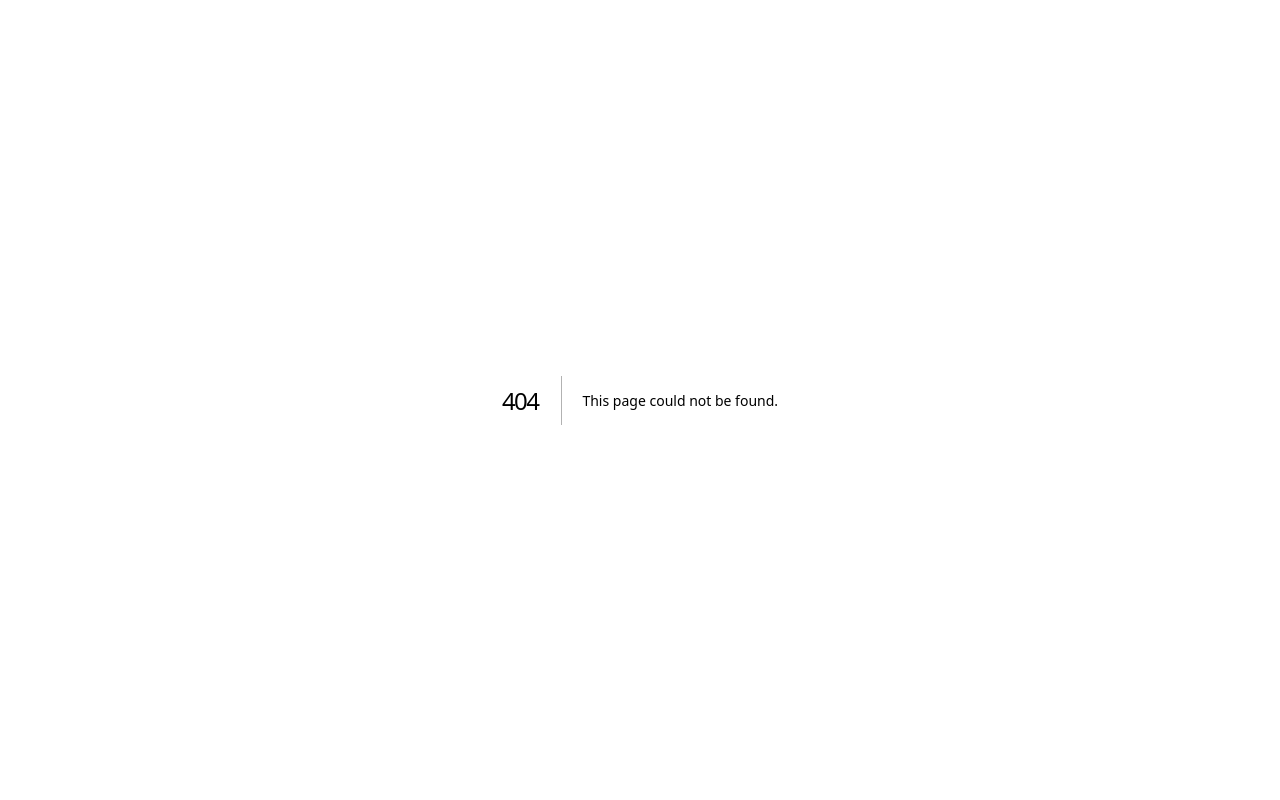
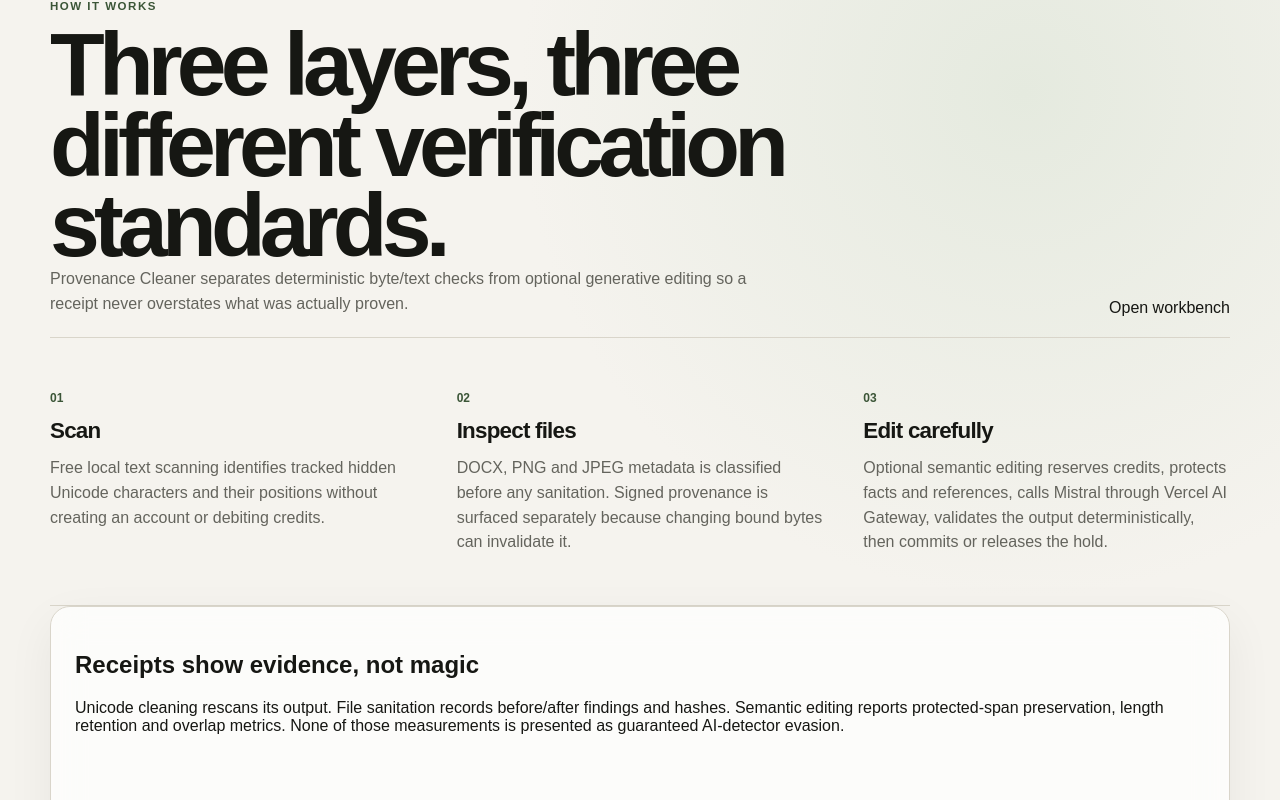
Before and after one commit to rrahul0904/provenance-cleaner, a Next.js app: page /how-it-works in a window 1280 px wide. Before the commit this address had no page. Shown: the top 800 px of the page. Built offline with nearby package versions, Linux system fonts and the light colour scheme.

Commit message:
feat: add original how-it-works page

```diff
--- /dev/null
+++ b/src/app/how-it-works/page.tsx
@@ -0,0 +1,3 @@
+export default function HowItWorksPage() {
+  return <main className="shell"><header className="section-heading"><div><p className="eyebrow">How it works</p><h1>Three layers, three different verification standards.</h1><p>Provenance Cleaner separates deterministic byte/text checks from optional generative editing so a receipt never overstates what was actually proven.</p></div><a href="/">Open workbench</a></header><section className="principles"><div><span>01</span><h3>Scan</h3><p>Free local text scanning identifies tracked hidden Unicode characters and their positions without creating an account or debiting credits.</p></div><div><span>02</span><h3>Inspect files</h3><p>DOCX, PNG and JPEG metadata is classified before any sanitation. Signed provenance is surfaced separately because changing bound bytes can invalidate it.</p></div><div><span>03</span><h3>Edit carefully</h3><p>Optional semantic editing reserves credits, protects facts and references, calls Mistral through Vercel AI Gateway, validates the output deterministically, then commits or releases the hold.</p></div></section><section className="panel"><h2>Receipts show evidence, not magic</h2><p>Unicode cleaning rescans its output. File sanitation records before/after findings and hashes. Semantic editing reports protected-span preservation, length retention and overlap metrics. None of those measurements is presented as guaranteed AI-detector evasion.</p></section></main>;
+}
```
